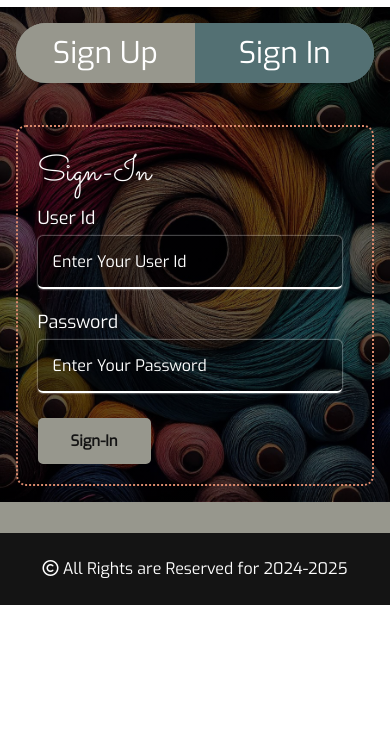
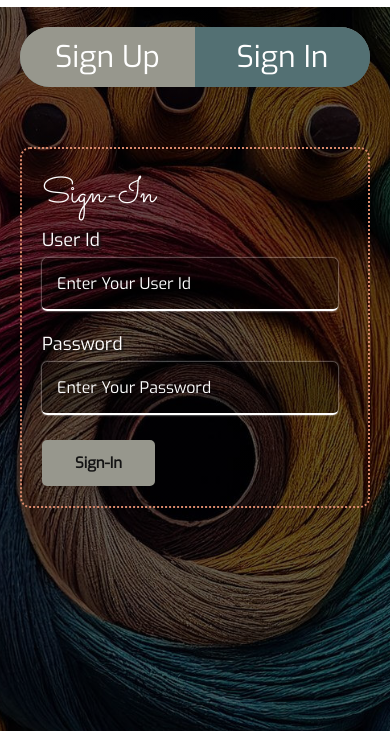
Before and after one commit to Apoorv-AK-Coder/SIMPLE-STITCH-WEAR, a website: page sign-up.html in a window 390 px wide. Both pictures are taken after a click on the element "Sign In". Shown: the part 99-830 px from the top of the page. Drawn offline with Linux system fonts and the light colour scheme.

Commit message:
safsdhfy

```diff
--- a/header-and-footer/calling.js
+++ b/header-and-footer/calling.js
@@ -35,7 +35,7 @@ function form1(){
 }
 
 
-btn1.addEventListener("onclick", form2())
+btn1.addEventListener("click", form2)
 function form2(){
     console.log("hi");
     if((x.style.display = "block")) {
--- a/responsive.css
+++ b/responsive.css
@@ -10,7 +10,7 @@
     }
 
     .row {
-        padding: 4% !important;
+        padding: 20px !important;
         width: 100% !important;
     }
 
@@ -19,9 +19,11 @@
     }
 
     .bottom {
-        padding: 20px !important;
+        padding: 10px !important;
         width: 100% !important;
     }
+
+    .bottom p {font-size: 14px;}
 
     h1 {
         font-size: 45px;
@@ -70,4 +72,12 @@
         padding-bottom: 20px;
     }
 
+    .form {
+        height: 925px;
+    }
+
+    .flex {
+        margin-top: 0px !important;
+    }
+
 }
--- a/sign-up.html
+++ b/sign-up.html
@@ -35,8 +35,8 @@
             <div class="column"></div>
         </div>
         <div class="row d-flex flex" style="padding-top: 0;" id="form">
-            <div class="column sign-up" id="sign-up">
-                <form>
+            <div class="column sign-up">
+                <form id="sign-up">
                     <h2 style="color:white">Sign-Up</h2>
                     <div class="d-flex">
                         <div class="column">
@@ -73,13 +73,9 @@
                     <button class="button2">Sign-Up</button>
                 </form>
             </div>
-<!--
 
----------------
- -->
-
-            <div class="column sign-in" id="sign-in">
-                <form>
+            <div class="column sign-in">
+                <form id="sign-in">
                     <h2 style="color:white">Sign-In</h2>
                     <div class="d-flex">
                         <div class="column">
--- a/style.css
+++ b/style.css
@@ -218,6 +218,7 @@ button {
     background-repeat: no-repeat;
     background-attachment: scroll;
     background-size: cover;
+    height: 775px;
 }
 
 form {
@@ -283,11 +284,11 @@ form .column {
     cursor: pointer;
 }
 
-.form .flex {
+.flex {
     gap: 20px;
     margin-top: 3%;
 }
 
+#sign-in {display: none;}
 
 /*Signup form ends here*/
-.sign-in {display: none;}
```
